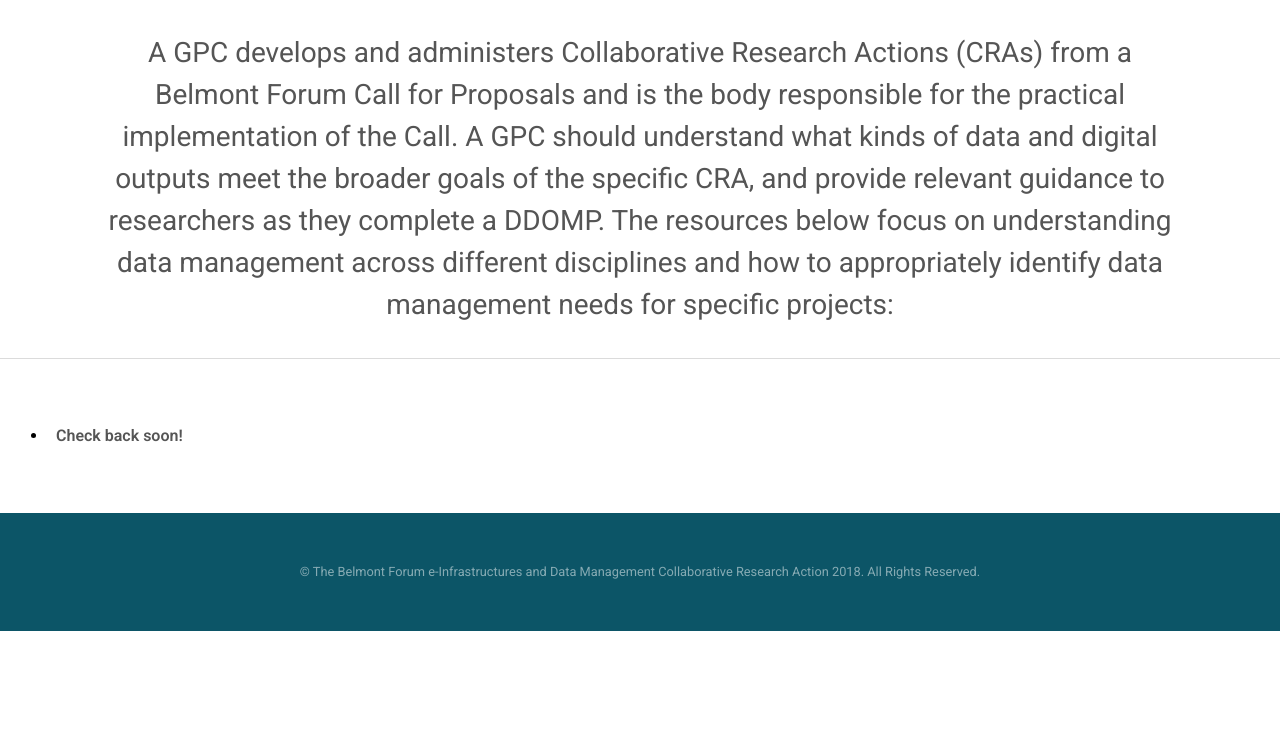
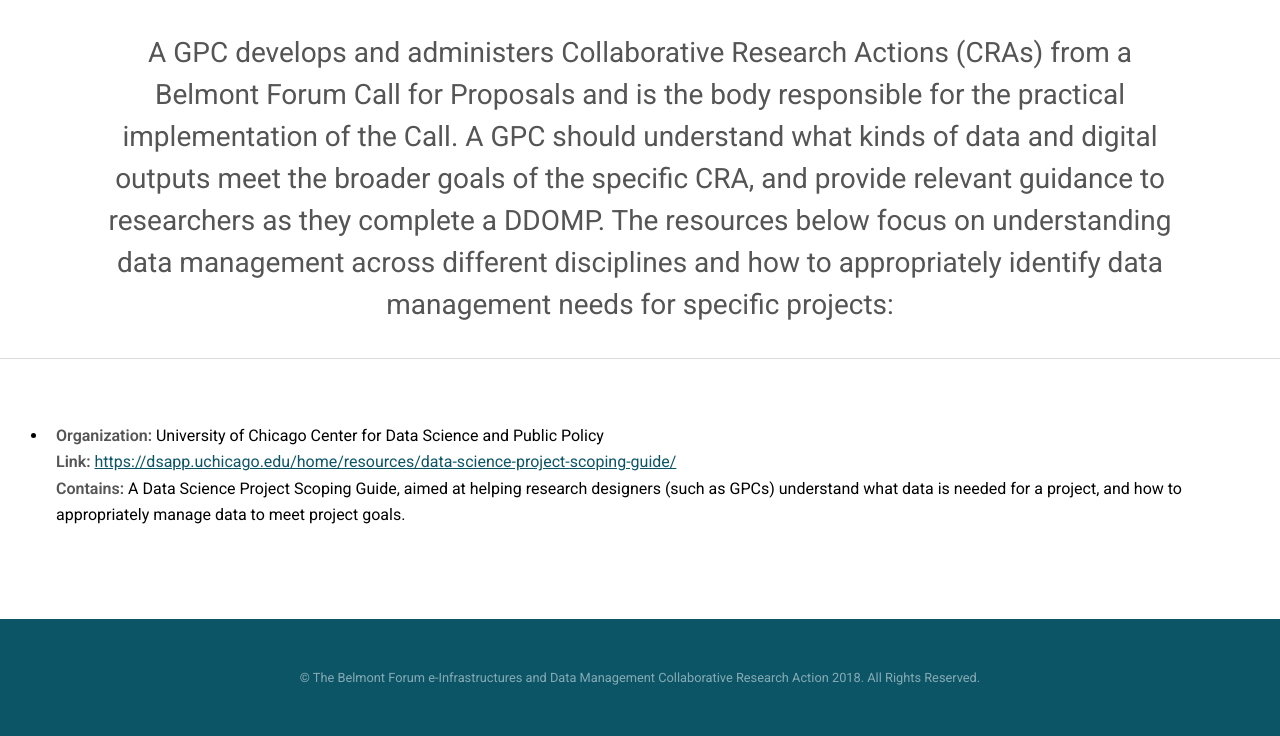
Before and after one commit to bfe-inf/toolkit, a Jekyll site: the page built from dmt-gpcs.html, in a window 1280 px wide. Shown: the part 290-1026 px from the top of the page. Built offline with Jekyll 4.4.1, drawn with Linux system fonts in a browser that asks for light colours; before the commit the page ends 921 px from its top, so only the background shows below that.

Commit message:
Update dmt-gpcs.html

```diff
--- a/dmt-gpcs.html
+++ b/dmt-gpcs.html
@@ -56,7 +56,9 @@
 			<section id="two" class="wrapper">
       				<div class"inner">
 					<ul>
-	     					<li> <strong>Check back soon!</strong></li>
+	     					<li> <strong>Organization:</strong> University of Chicago Center for Data Science and Public Policy  <br/>
+             	   				<strong>Link:</strong> <a href="https://dsapp.uchicago.edu/home/resources/data-science-project-scoping-guide/" target="_blank">https://dsapp.uchicago.edu/home/resources/data-science-project-scoping-guide/</a><br/>
+		   				<strong>Contains:</strong> A Data Science Project Scoping Guide, aimed at helping research designers (such as GPCs) understand what data is needed for a project, and how to appropriately manage data to meet project goals. </li><br/>
       					</ul>
      				 </div>
 	  		</section>
```
